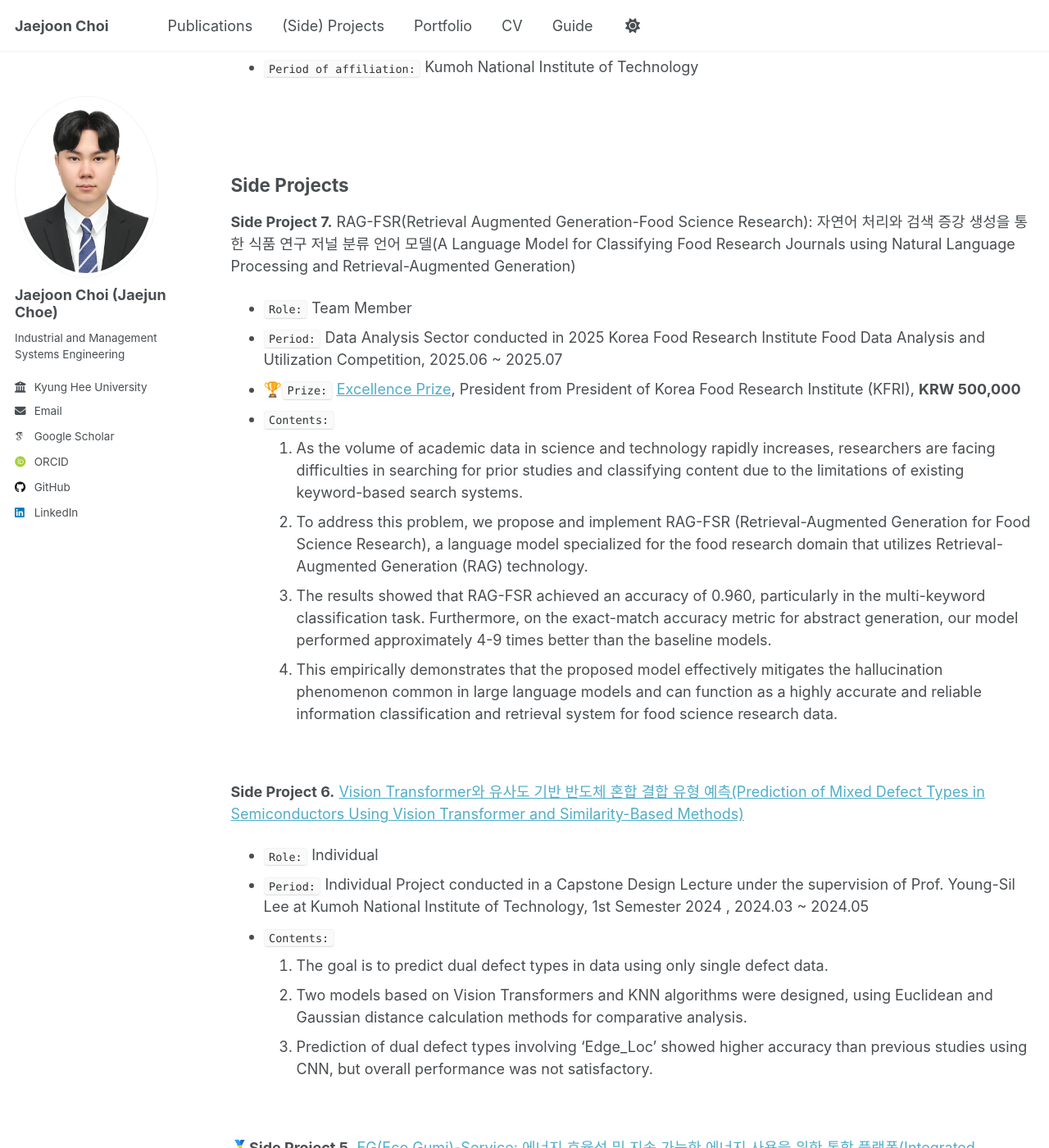
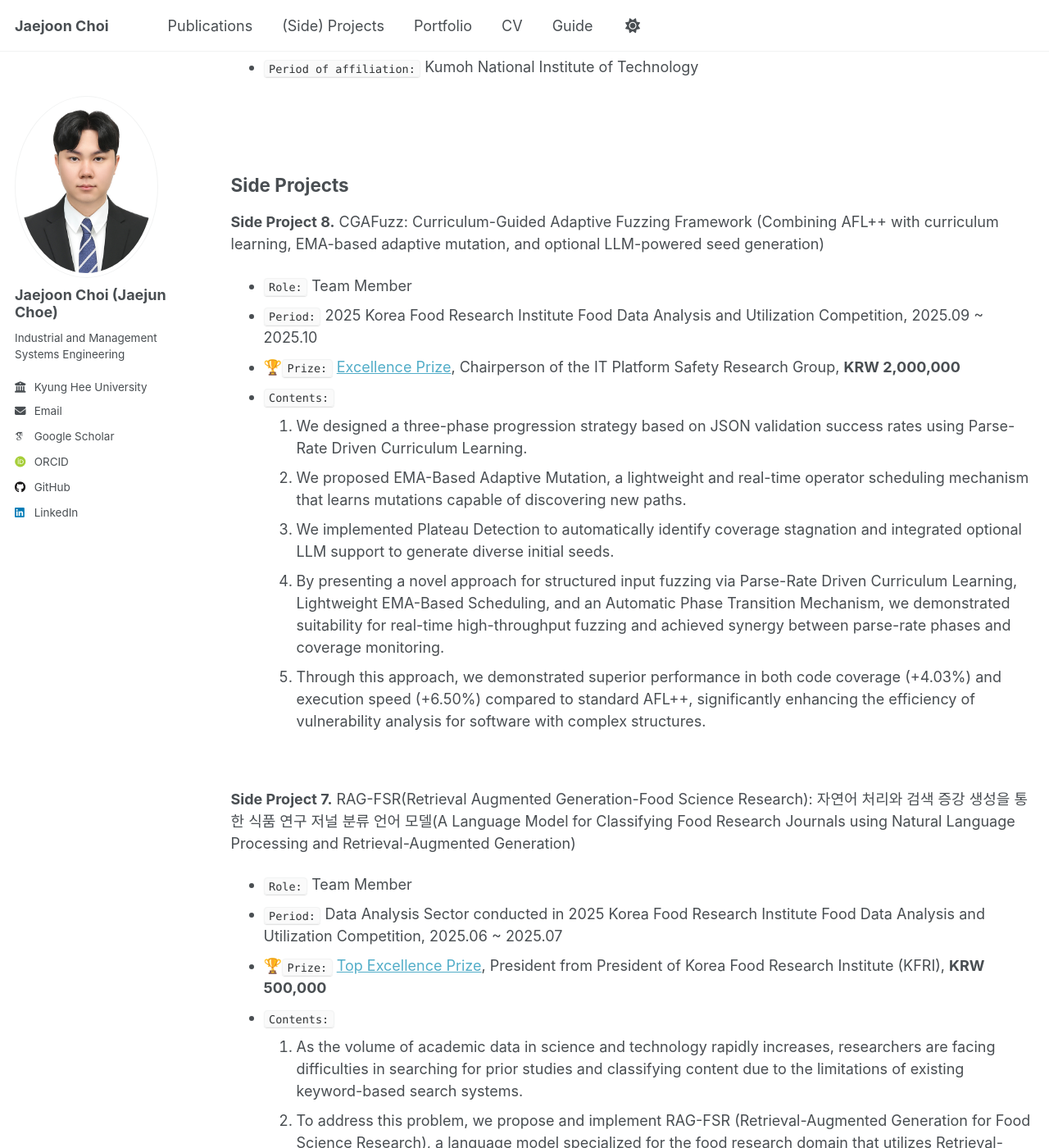
Before and after one commit to jaejunchoe/jaejunchoe.github.io, a Jekyll site: the page built from _pages/project.md, in a window 1280 px wide and 1400 px high, scrolled down 444 px. Shown: the whole window at 82% size. Built offline with Jekyll 4.4.1, drawn with Linux system fonts in a browser that asks for light colours; some web fonts are replaced; some of the changed text lies outside the part shown.

Commit message:
initial commit

```diff
--- a/_pages/project.md
+++ b/_pages/project.md
@@ -30,10 +30,24 @@ redirect_from:
 
 **Side Projects**
 ----
+**Side Project 8.**  CGAFuzz: Curriculum-Guided Adaptive Fuzzing Framework (Combining AFL++ with curriculum learning, EMA-based adaptive mutation, and optional LLM-powered seed generation)
+- `Role:` Team Member
+- `Period:` 2025 Korea Food Research Institute Food Data Analysis and Utilization Competition, 2025.09 ~ 2025.10
+- 🏆`Prize:` [Excellence Prize](images/AI를_활용한_취약점_발굴_시스템_공모전_상장_ver01.jpg), Chairperson of the IT Platform Safety Research Group, <strong>KRW 2,000,000</strong>
+- `Contents:` <br/>
+1. We designed a three-phase progression strategy based on JSON validation success rates using Parse-Rate Driven Curriculum Learning. <br/>
+1. We proposed EMA-Based Adaptive Mutation, a lightweight and real-time operator scheduling mechanism that learns mutations capable of discovering new paths. <br/>
+1. We implemented Plateau Detection to automatically identify coverage stagnation and integrated optional LLM support to generate diverse initial seeds. <br/>
+1. By presenting a novel approach for structured input fuzzing via Parse-Rate Driven Curriculum Learning, Lightweight EMA-Based Scheduling, and an Automatic Phase Transition Mechanism, we demonstrated suitability for real-time high-throughput fuzzing and achieved synergy between parse-rate phases and coverage monitoring. <br/>
+1. Through this approach, we demonstrated superior performance in both code coverage (+4.03%) and execution speed (+6.50%) compared to standard AFL++, significantly enhancing the efficiency of vulnerability analysis for software with complex structures. <br/>
+
+
+<br/>
+
 **Side Project 7.** RAG-FSR(Retrieval Augmented Generation-Food Science Research): 자연어 처리와 검색 증강 생성을 통한 식품 연구 저널 분류 언어 모델(A Language Model for Classifying Food Research Journals using Natural Language Processing and Retrieval-Augmented Generation)
 - `Role:` Team Member
 - `Period:` Data Analysis Sector conducted in 2025 Korea Food Research Institute Food Data Analysis and Utilization Competition, 2025.06 ~ 2025.07
-- 🏆`Prize:` [Excellence Prize](/images/한국식품연구원_상장1.jpg), President from President of Korea Food Research Institute (KFRI), <strong>KRW 500,000</strong>
+- 🏆`Prize:` [Top Excellence Prize](/images/한국식품연구원_상장1.jpg), President from President of Korea Food Research Institute (KFRI), <strong>KRW 500,000</strong>
 - `Contents:` <br/>
 1. As the volume of academic data in science and technology rapidly increases, researchers are facing difficulties in searching for prior studies and classifying content due to the limitations of existing keyword-based search systems. <br/>
 1. To address this problem, we propose and implement RAG-FSR (Retrieval-Augmented Generation for Food Science Research), a language model specialized for the food research domain that utilizes Retrieval-Augmented Generation (RAG) technology. <br/>
```
Also changed, not shown: other parts of _pages/project.md (+1 -1 lines), _pages/cv.md (+5 -4 lines), images/AI를_활용한_취약점_발굴_시스템_공모전_상장_ver01.jpg (added).
